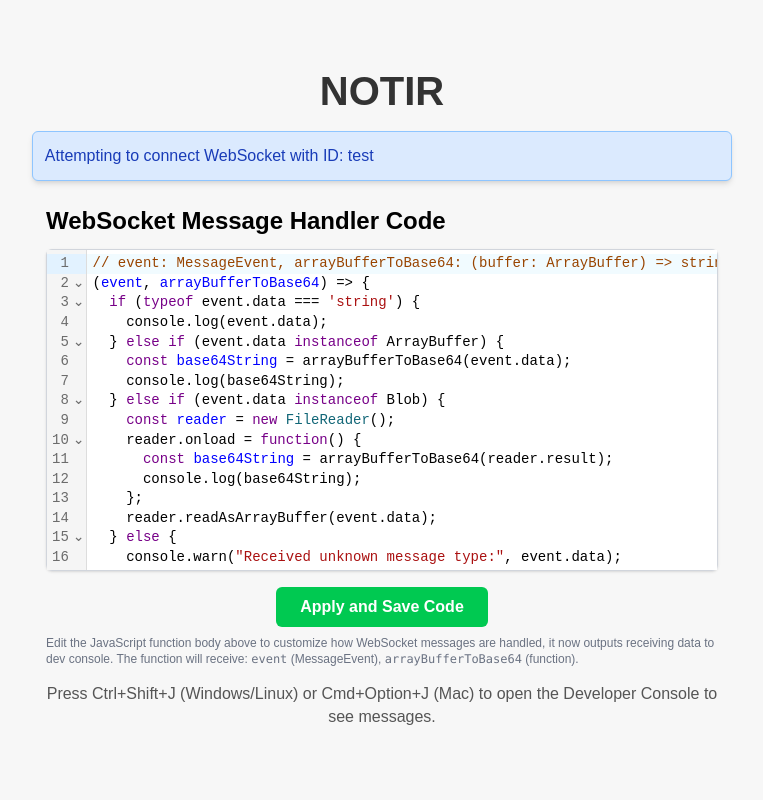
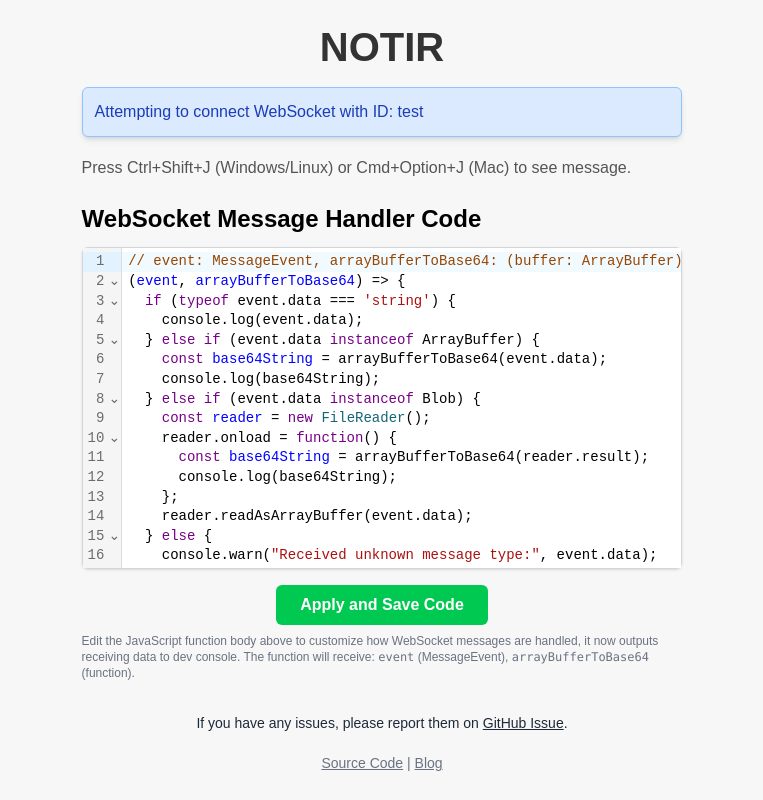
Before and after one commit to timzaak/notir, a React (Vite) app in the folder frontend/: page / in a window 1280 px wide. Shown: the whole page, without its empty margins (258-1021 px from the left). Built offline with nearby package versions, Linux system fonts and the light colour scheme; no server answers.

Commit message:
bug: fix change code not working, add url of blog and souce code, release 0.0.5

```diff
--- a/frontend/src/App.tsx
+++ b/frontend/src/App.tsx
@@ -64,6 +64,11 @@ function App() {
   const [wsMessageHandler, setWsMessageHandler] = useState<(event: MessageEvent) => void>(() => defaultWsMessageHandler);
   const [isApplyingCode, setIsApplyingCode] = useState(false);
 
+  const wsMessageHandlerRef = useRef(wsMessageHandler);
+  useEffect(() => {
+    wsMessageHandlerRef.current = wsMessageHandler
+  }, [wsMessageHandler])
+
   // Function to compile and apply the WebSocket message handler code
   const compileAndApplyCode = useCallback(async (codeToApply: string, isInitialLoad: boolean = false) => {
     if (!isInitialLoad) {
@@ -74,13 +79,11 @@ function App() {
     } else {
       setStatusMessage("Initializing WebSocket handler...");
     }
-
     try {
-      const dynamicHandler = new Function('event', 'arrayBufferToBase64', codeToApply.startsWith('(') ? `return ${codeToApply}(event, arrayBufferToBase64)` : codeToApply);
-
+      const dynamicHandler = new Function('event', 'arrayBufferToBase64', `(${codeToApply})(event, arrayBufferToBase64)` )
       setWsMessageHandler(() => (event: MessageEvent) => {
         try {
-          dynamicHandler(event, arrayBufferToBase64, (msg: string) => setStatusMessage(msg));
+          dynamicHandler(event, arrayBufferToBase64);
         } catch (e) {
           console.error(`Error executing dynamic WebSocket message handler (loaded from ${isInitialLoad ? 'storage/default' : 'editor'}):`, e);
           setStatusMessage(`Error in custom message handler. Check console. Using default handler.`);
@@ -149,8 +152,7 @@ function App() {
     };
 
     ws.current.onmessage = (event) => {
-      // Use the current wsMessageHandler state
-      wsMessageHandler(event);
+      wsMessageHandlerRef.current(event);
     };
 
     ws.current.onclose = (event) => {
@@ -194,17 +196,26 @@ function App() {
     <div className="container mx-auto px-4 py-8 text-center">
       <h1 className="text-5xl font-bold mb-5">NOTIR</h1>
       <div id="status" className={statusMessageClasses.trim()}>{statusMessage}</div>
+      <div id="devtools-shortcut" className="mt-4 text-left">
+        <p className="text-sm text-gray-600">
+          Press Ctrl+Shift+J (Windows/Linux) or Cmd+Option+J (Mac) to see message.
+        </p>
+      </div>
       <CodeEditor
         code={editorCode}
         setCode={setEditorCode}
         submitCode={handleCodeSubmit}
         isLoading={isApplyingCode}
       />
-      <div id="devtools-shortcut" className="mt-4">
-        <p className="text-sm text-gray-600">
-          Press Ctrl+Shift+J (Windows/Linux) or Cmd+Option+J (Mac) to open the Developer Console to see messages.
+      <footer className="mt-8 text-sm text-gray-500">
+        <p className='text-gray-800'>If you have any issues, please report them on <a href="https://github.com/timzaak/notir/issues?utm_source=notir" target="_blank" rel="noopener noreferrer" className="underline hover:text-gray-700">GitHub Issue</a>.</p>
+        <br/>
+        <p>
+          <a href="https://github.com/timzaak/notir?utm_source=notir" target="_blank" rel="noopener noreferrer" className="underline hover:text-gray-700">Source Code</a>
+          {' | '}
+          <a href="https://blog.fornetcode.com?utm_source=notir" target="_blank" rel="noopener noreferrer" className="underline hover:text-gray-700">Blog</a>
         </p>
-      </div>
+      </footer>
     </div>
   );
 }
```
Also changed, not shown: 2 other files (tests, documents, lock files or other folders).
